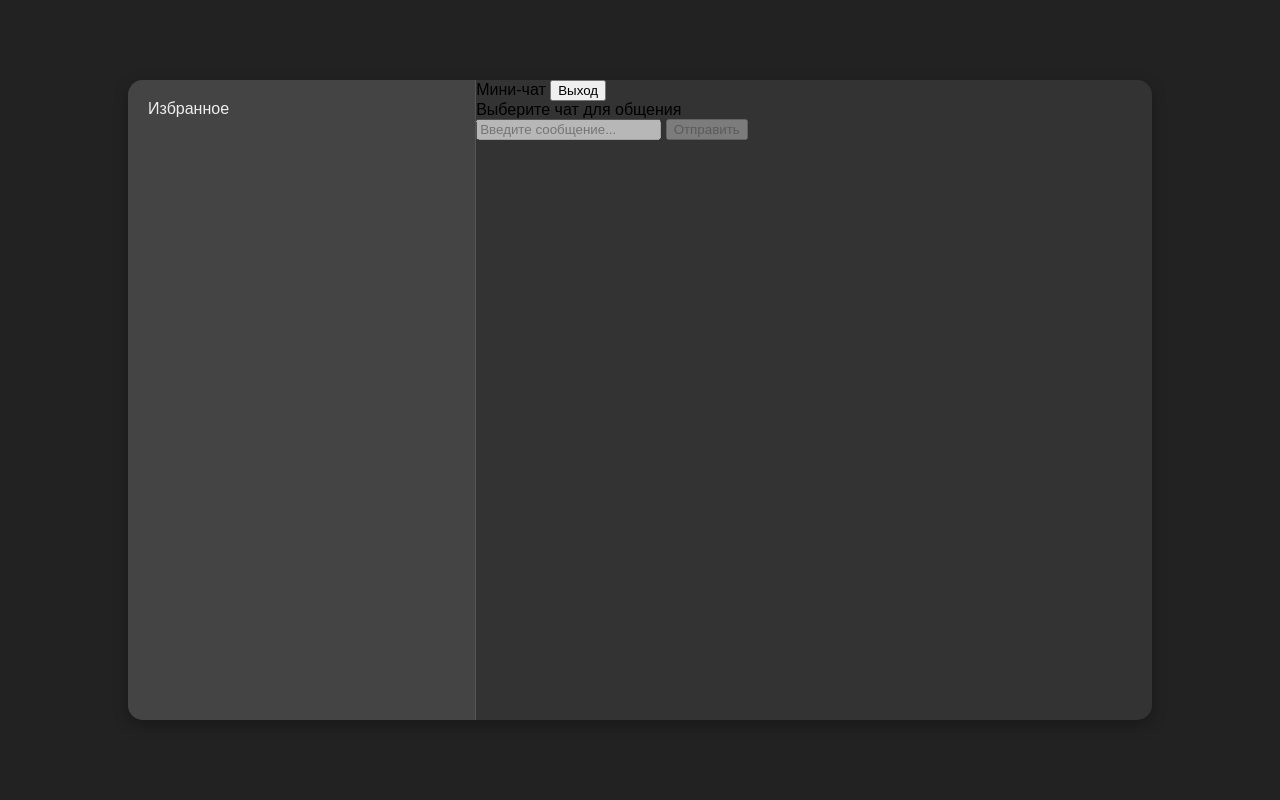
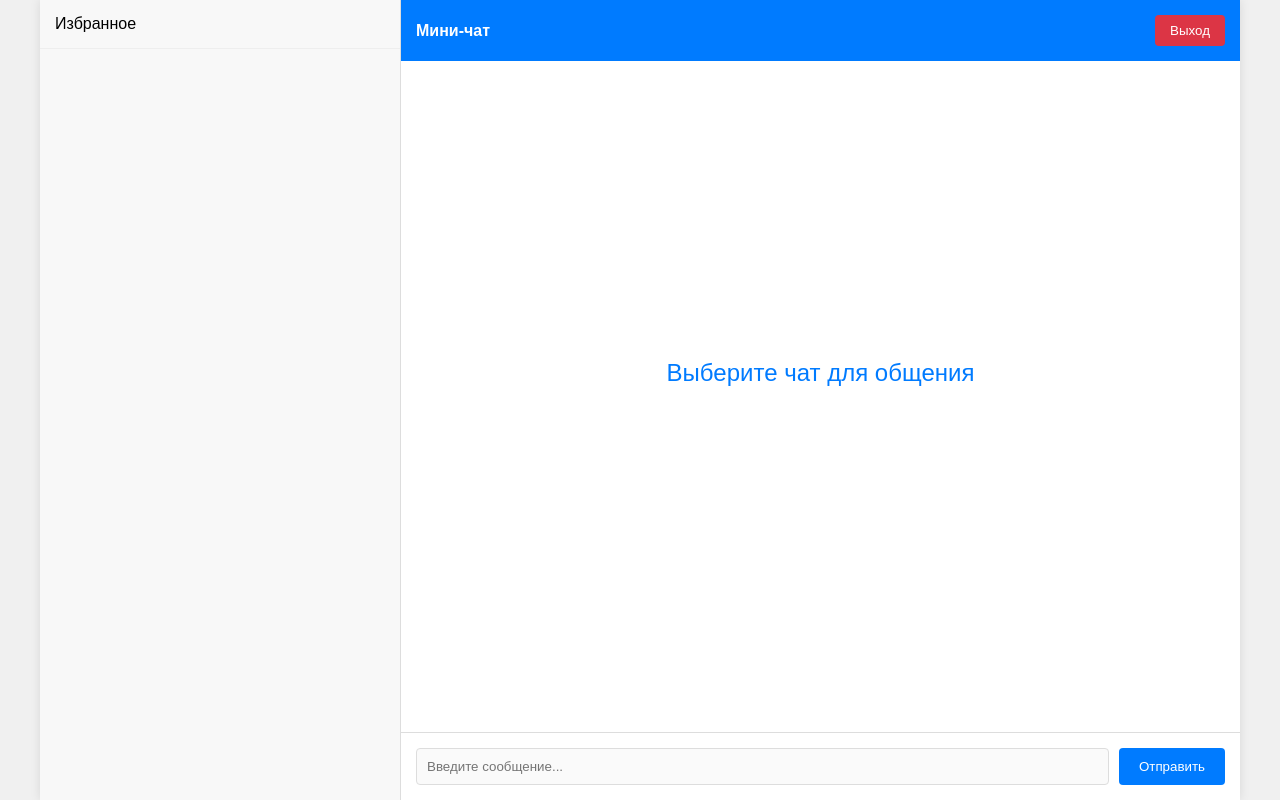
Before and after one commit to tettle2806/Messanger, a FastAPI app: template templates/chat.html in a window 1280 px wide. Run offline with FastAPI, Linux system fonts and the light colour scheme; the template is opened without the code that fills it, so the values that code supplies are empty; parts of the project's set-up code (start-up, migrations or seed data) failed here and were passed over.

Commit message:
added styles

```diff
--- a/static/styles/chat.css
+++ b/static/styles/chat.css
@@ -1,158 +1,147 @@
-body {
-  font-family: sans-serif;
-  background-color: #222; /* Dark background */
+body, html {
+    font-family: Arial, sans-serif;
     margin: 0;
     padding: 0;
-  display: flex;
-  justify-content: center;
-  align-items: center;
-  min-height: 100vh;
+    height: 100%;
+    background-color: #f0f0f0;
 }
 
 .chat-container {
     display: flex;
-  width: 80%;
+    height: 100vh;
     max-width: 1200px;
-  height: 80vh;
-  background-color: #333; /* Darker chat container */
-  border-radius: 15px; /* Rounded edges */
-  box-shadow: 0 5px 15px rgba(0, 0, 0, 0.3); /* More pronounced shadow */
-  overflow: hidden; /* Clip content to rounded borders */
+    margin: 0 auto;
+    background-color: white;
+    box-shadow: 0 0 10px rgba(0, 0, 0, 0.1);
 }
 
-/* User List Styles */
 .user-list {
     width: 30%;
-  background-color: #444; /* Darker user list */
-  border-right: 1px solid #555;
-  padding: 20px;
-  color: #eee; /* Light text color */
+    background-color: #f8f8f8;
+    border-right: 1px solid #ddd;
+    overflow-y: auto;
 }
 
-.user-list h2 {
-  margin-top: 0;
-  margin-bottom: 15px;
-  font-size: 1.2em;
-  color: #fff; /* White heading */
+.user-item {
+    padding: 15px;
+    border-bottom: 1px solid #eee;
+    cursor: pointer;
+    transition: background-color 0.3s;
 }
 
-.user-list ul {
-  list-style: none;
-  padding: 0;
-  margin: 0;
+.user-item:hover, .user-item.active {
+    background-color: #e6e6e6;
 }
 
-.user-list li {
-  padding: 10px;
-  border-bottom: 1px solid #555;
-  cursor: pointer;
-  transition: background-color 0.2s;
+.chat-area {
+    flex: 1;
+    display: flex;
+    flex-direction: column;
 }
 
-.user-list li:hover {
-  background-color: #555;
-}
-
-/* Chat Window Styles */
-.chat-window {
-  width: 70%;
-  display: flex;
-  flex-direction: column;
-  background-color: #333; /* Dark chat window */
-}
-
-#chat-header {
+.chat-header {
     padding: 15px;
-  background-color: #444; /* Darker header */
-  border-bottom: 1px solid #555;
+    background-color: #007bff;
+    color: white;
     font-weight: bold;
-  color: #eee; /* Light header text */
     display: flex;
     justify-content: space-between;
     align-items: center;
 }
 
-#chat-messages {
-  flex-grow: 1;
-  padding: 20px;
+.logout-button {
+    background-color: #dc3545;
+    color: white;
+    border: none;
+    padding: 8px 15px;
+    border-radius: 4px;
+    cursor: pointer;
+    transition: background-color 0.3s;
+}
+
+.logout-button:hover {
+    background-color: #c82333;
+}
+
+.messages {
+    flex: 1;
     overflow-y: auto;
-  position: relative;
-  color: #ddd; /* Light message text */
+    padding: 15px;
+    display: flex;
+    align-items: center;
+    justify-content: center;
 }
 
 .message {
+    margin-bottom: 10px;
     padding: 10px;
-  border-radius: 8px;
-  margin-bottom: 10px;
-  clear: both;
+    border-radius: 5px;
+    max-width: 70%;
 }
 
 .message.sent {
-  background-color: #007bff; /* Blue sent messages */
-  color: white;
-  float: right;
+    background-color: #dcf8c6;
+    align-self: flex-end;
+    margin-left: auto;
 }
 
 .message.received {
-  background-color: #555; /* Dark received messages */
-  color: #eee;
-  float: left;
-  border: 1px solid #666;
+    background-color: #f2f2f2;
 }
 
-.chat-input {
+.input-area {
+    display: flex;
     padding: 15px;
-  border-top: 1px solid #555;
-  display: flex;
-  background-color: #444; /* Dark input area */
+    border-top: 1px solid #ddd;
 }
 
-.chat-input input {
-  flex-grow: 1;
+.input-area input {
+    flex: 1;
     padding: 10px;
-  border: 1px solid #666;
-  border-radius: 5px;
+    border: 1px solid #ddd;
+    border-radius: 4px;
     margin-right: 10px;
-  background-color: #555;
-  color: #eee;
 }
 
-.chat-input button {
-  padding: 10px 15px;
+.input-area button {
+    padding: 10px 20px;
     background-color: #007bff;
     color: white;
     border: none;
-  border-radius: 5px;
+    border-radius: 4px;
     cursor: pointer;
+    transition: background-color 0.3s;
 }
 
-.chat-input button:hover {
+.input-area button:hover {
     background-color: #0056b3;
 }
 
-/* Styles for the initial message */
-.initial-message {
-  position: absolute;
-  top: 50%;
-  left: 50%;
-  transform: translate(-50%, -50%);
-  font-size: 1.5em;
-  color: #888;
+.welcome-message {
+    font-size: 24px;
+    color: #007bff;
     text-align: center;
+    animation: bounce 2s infinite;
 }
 
-/* Logout button styles */
-#logout-button {
-  padding: 8px 12px;
-  background-color: #007bff;
-  color: white;
-  border: none;
-  border-radius: 5px;
-  cursor: pointer;
-  position: static; /* Remove fixed positioning */
-  margin-left: auto; /* Push to the right */
+.my-message {
+    background-color: #e0ffe0; /* Зеленый фон для ваших сообщений */
+    text-align: right; /* Выравнивание текста по правому краю */
 }
 
-#logout-button:hover {
-  background-color: #0056b3;
+.other-message {
+    background-color: #f0f0f0; /* Серый фон для сообщений других пользователей */
+    text-align: left; /* Выравнивание текста по левому краю */
 }
+
+@keyframes bounce {
+    0%, 20%, 50%, 80%, 100% {
+        transform: translateY(0);
+    }
+    40% {
+        transform: translateY(-30px);
+    }
+    60% {
+        transform: translateY(-15px);
+    }
+}
--- a/templates/chat.html
+++ b/templates/chat.html
@@ -9,11 +9,11 @@
 <body>
 <div class="chat-container">
     <div class="user-list" id="userList">
-        <!-- Сначала выводим "Избранное" -->
+        <!-- Добавляем фиксированный элемент "Избранное" -->
         <div class="user-item" data-user-id="{{ user.id }}">
             Избранное
         </div>
-        <!-- Выводим остальных пользователей -->
+        <!-- Выводим остальных пользователей, исключая текущего пользователя -->
         {% for chat in users_all %}
             {% if chat.id != user.id %}
                 <div class="user-item" data-user-id="{{ chat.id }}">
@@ -36,6 +36,12 @@
         </div>
     </div>
 </div>
+
+<script>
+    // Передаем идентификатор текущего пользователя в JavaScript
+    const currentUserId = parseInt("{{ user.id }}", 10);
+</script>
+
 <script src="/static/js/chat.js"></script>
 </body>
 </html>
```
Lines whose indentation alone changed are shown as unchanged.
